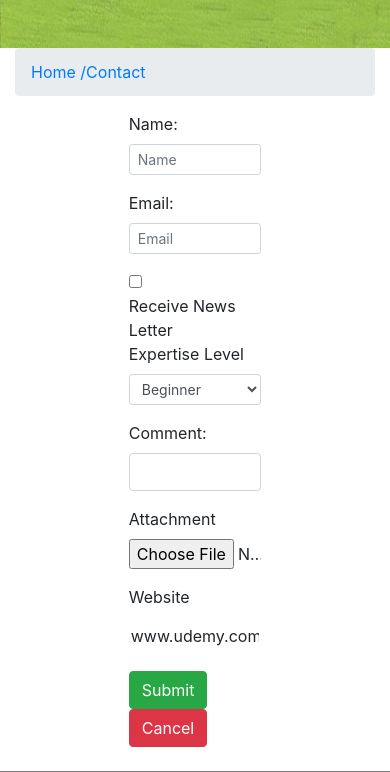
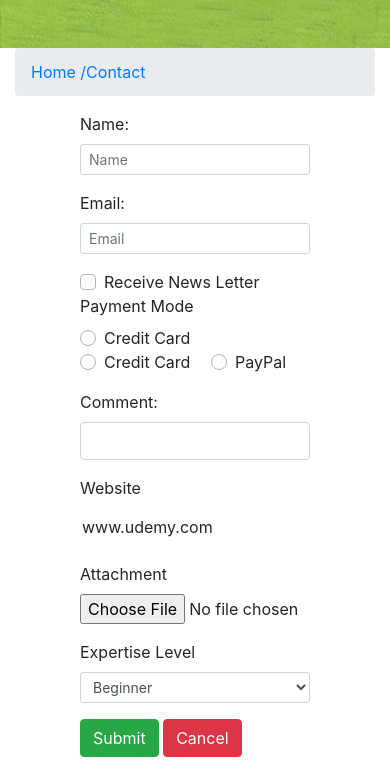
Before and after one commit to samuel18/bootstrap_static_website, a website: page contact.html in a window 390 px wide. Shown: the part 528-1300 px from the top of the page. Drawn offline with nearby package versions, Linux system fonts and the light colour scheme.

Commit message:
modifying the contact form using custom form

```diff
--- a/contact.html
+++ b/contact.html
@@ -70,24 +70,67 @@
                 <li class="breadcumb-item active"><a href="contact.html">Contact</a></li>
             </ol>
             <div class="row mb-4">
-                <div class="col-5 mx-auto">
+                <div class="col-8 mx-auto">
                     <form>
-                        <div class="form-group">
+                        <div class="form-row">
+                            <div class="form-group col-md-6">
                                 <label for="txtName">Name:</label>
                                 <input type="text" id="txtName" class="form-control form-control-sm" placeholder="Name">
                             </div>
 
-                        <div class="form-group">
+                            <div class="form-group col-md-6">
                                 <label for="txtEmail">Email:</label>
                                 <input type="email" id="txtEmail" class="form-control form-control-sm" placeholder="Email">
                             </div>
 
-                        <div class="form-group-check">
-                            <input type="checkbox" id="chkReceiveNewsLetter" class="form-control-input">
-                            <label for="chkReceiveNewsLetter" class="form-check-label">Receive News Letter</label>
+                        </div>
+                        <div class="form-row">
+                            <div class="form-group-check col-md-6">
+                                <div class="custom-control custom-checkbox">
+                                    <input type="checkbox" class="custom-control-input" id="customCheck" name="example1">
+                                    <label class="custom-control-label" for="customCheck">Receive News Letter</label>
                                 </div>
 
-                        <div class="form-group">
+                            </div>
+                            <div class="form-group col-md-6">
+                                <label for="form-check-label mr-2">Payment Mode</label>
+
+                                <div class="custom-control custom-radio custom-control-inline">
+                                    <input type="radio" class="custom-control-input" id="debitCard">
+                                    <label class="custom-control-label" for="debitCard">Credit Card</label>
+                                </div>
+
+                                <div class="custom-control custom-radio custom-control-inline">
+                                    <input type="radio" class="custom-control-input" id="rbCreditCard">
+                                    <label class="custom-control-label" for="rbCreditCard">Credit Card</label>
+                                </div>
+
+                                <div class="custom-control custom-radio custom-control-inline">
+                                    <input type="radio" class="custom-control-input" id="customRadio" name="example1">
+                                    <label class="custom-control-label" for="customRadio">PayPal</label>
+                                </div>
+                            </div>
+
+                        </div>
+                        <div class="form-row">
+                            <div class="form-group col-md-12" >
+                                <label for="txtComment">Comment:</label>
+                                <textarea" id="txtComment" class="form-control" placeholder="Comment"></textarea>
+                            </div>
+                        </div>
+
+                        <div class="form-row">
+                            <div class="form-group col-md-4">
+                                <label for="txtWebsite">Website</label>
+                                <input type="text" id="txtWebsite" class="form-control-plaintext" value="www.udemy.com">
+                            </div>
+
+                            <div class="form-group col-md-4">
+                                <label for="txtAttachment">Attachment</label>
+                                <input type="file" id="txtAttachment" class="form-control-file">
+                            </div>
+
+                            <div class="form-group col-md-4">
                                 <label for="drpExpertiseLevel">Expertise Level</label>
                                 <select id="drpExpertiseLevel" class="form-control form-control-sm">Please Select
                                     <option>Beginner</option>
@@ -96,20 +139,8 @@
                                 </select>
                             </div>
 
-                        <div class="form-group">
-                            <label for="txtComment">Comment:</label>
-                            <textarea" id="txtComment" class="form-control" placeholder="Comment"></textarea>
                         </div>
 
-                        <div class="form-group">
-                            <label for="txtAttachment">Attachment</label>
-                            <input type="file" id="txtAttachment" class="form-control-file">
-                        </div>
-
-                        <div class="form-group">
-                            <label for="txtWebsite">Website</label>
-                            <input type="text" id="txtWebsite" class="form-control-plaintext" value="www.udemy.com">
-                        </div>
                         <button type="submit" class="btn btn-success">Submit</button>
                         <a href="#" class="btn btn-danger">Cancel</a>
 
```
Lines whose indentation alone changed are shown as unchanged.
